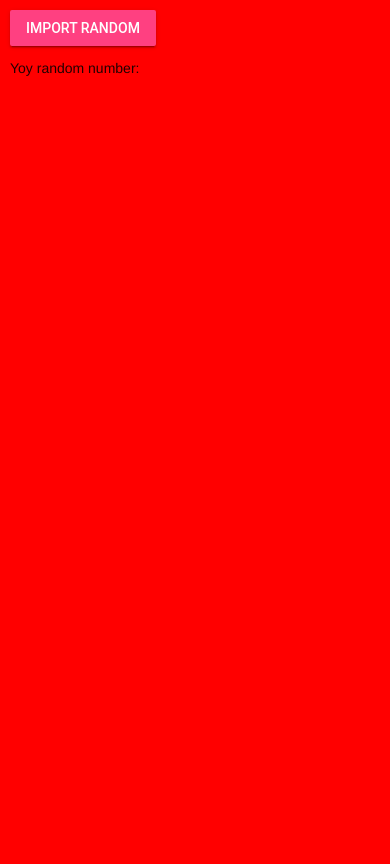
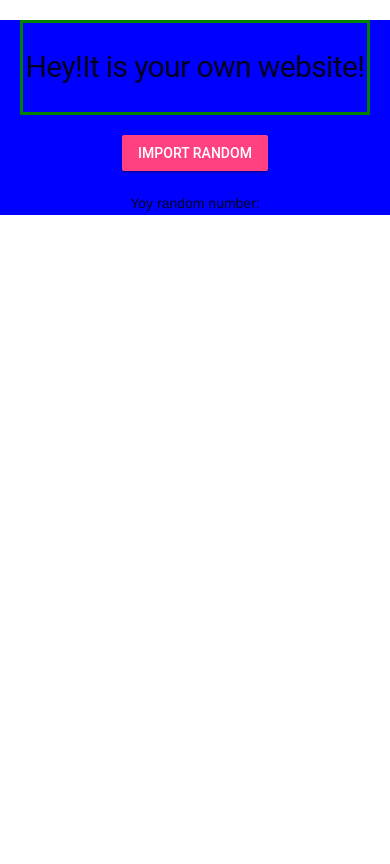
Before and after one commit to epamekids/school.frontend.io, a Django app: page / in a window 390 px wide. Before the commit the page ends 76 px from the top, so only its background shows below. Run offline with Django 3.2, Linux system fonts and the light colour scheme.

Commit message:
vlad0mag0

```diff
--- a/school/school/templates/css/style.css
+++ b/school/school/templates/css/style.css
@@ -1,6 +1,30 @@
+@media(max-width: 400px){
+	body{
+		width:100%;
+	}
+
+	.main{
+		background:blue;
+		width: 100%;
+		text-align: center;
+	}
+	.main>div{
+		margin:20px 20px 20px 20px;
+	}
+	#h1{
+		font-size:30px;
+	}
+
+}
+
 .text, .random{
 	margin: 10px 0 0 10px;
 }
-body {
-	background-color :red;
+
+.main{
+	background-color: blue;
+	text-align: center;
 }
+.h {
+	border: 3px solid green;
+}
--- a/school/school/templates/index.html
+++ b/school/school/templates/index.html
@@ -1,6 +1,7 @@
 <!DOCTYPE HTML>
+{% load staticfiles %}
 <html xmlns="http://www.w3.org/1999/xhtml">
-{% load staticfiles %}
+
 
 <head>
 	<meta charset="utf-8">
@@ -12,6 +13,10 @@
 </head>
 
 <body>
+<div class="main">
+<div class="h">
+  <h1 id="h1">Hey!It is your own website!</h1>
+</div>
 <div class="text">
   <button onclick="Text()" class="mdl-button mdl-js-button mdl-button--raised mdl-js-ripple-effect mdl-button--accent" >Import random</button>
 </div>
@@ -27,4 +32,5 @@
      });
 }
 </script>
+</div>
 </body>
```
